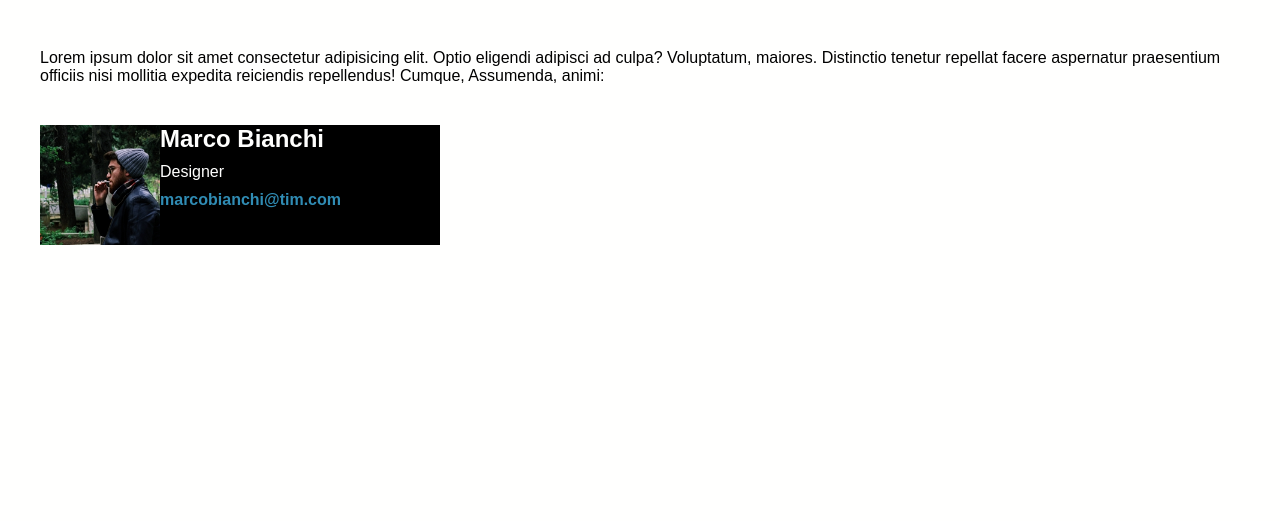
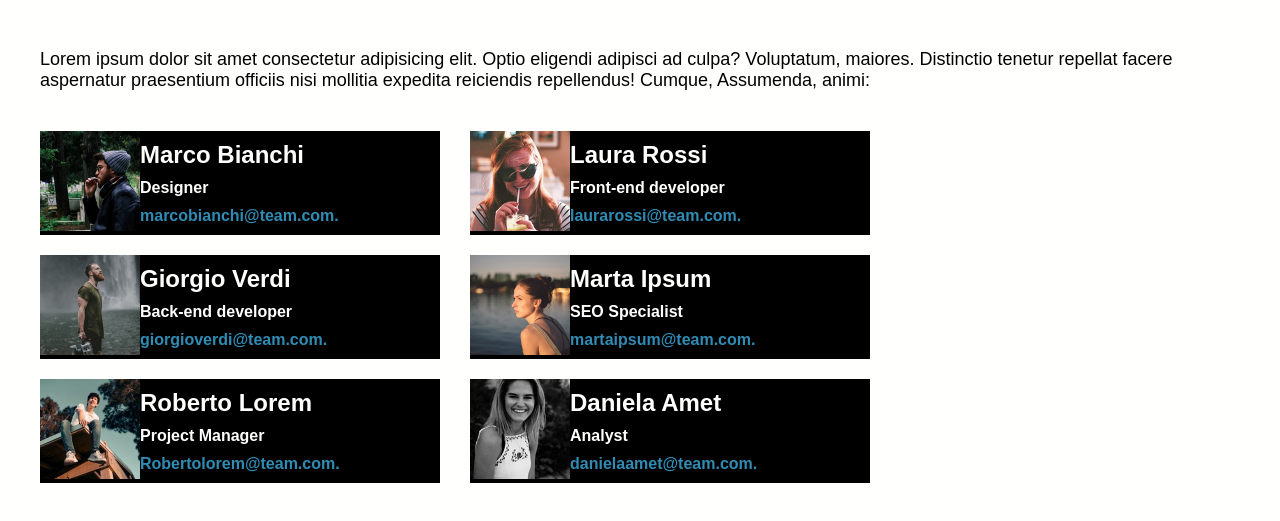
Before and after one commit to AugustoM94/html-css-float-cards, a plain HTML site: page index.html in a window 1280 px wide. Shown: the part 109-630 px from the top of the page. Drawn offline with Linux system fonts and the light colour scheme.

Commit message:
fix box distance

```diff
--- a/css/style.css
+++ b/css/style.css
@@ -14,7 +14,7 @@
 }
 .conteiner {
     max-width: 1200px;
-    margin: auto;
+    margin: 0 auto;
 }
 body {
     font-family: Arial, Helvetica, sans-serif;
@@ -35,26 +35,35 @@ h1 {
 
 .paragraph {
     padding-bottom: 20px;
+    font-size: 18px;
 }
 
 .big-box {
-    width: calc(100% / 3);
+    width: calc(100% / 3 );
     background-color: black;
     color: #FFFFFE;
     margin-top: 20px;
+    margin-right: 30px;
 }
 
 img {
     float: left;
-    width: 120px;
+    width: 100px;
 }
 
 h2 {
     margin-bottom: 10px;
     margin-top: 10px;
+    padding-left: 5px;
 }
-h4 {
-    margin-bottom: 10px;
-    margin-top: 10px;
+.email {
+   padding: 10px;
     color: rgb(48, 140, 180);
+
 }
+.pull-left{
+    float: left;
+}
+h5 {
+  padding-left:  5px;
+}
--- a/index.html
+++ b/index.html
@@ -7,33 +7,65 @@
     <title>Floating Cards</title>
 </head>
 <body>
-   <div class="conteiner"
+    <div class="conteiner"
     <header>
-
          <h1>Meet Our Team</h1>
-
     </header>
         <div class="paragraph">
             <p>Lorem ipsum dolor sit amet consectetur adipisicing elit. Optio eligendi adipisci ad culpa? Voluptatum, maiores. Distinctio tenetur repellat facere aspernatur praesentium <span>officiis nisi mollitia expedita reiciendis repellendus! Cumque, Assumenda, animi:</span>
             </p>
         </div>
-        <section>
-                <div class="big-box clearfix">
-                    <div class="box">
-                        <img src="img/male1.png" alt="Marco Bianchi">
+
+        <main class="clearfix">
+            <div class="big-box pull-left">
+                <div class="box pull-left">
+                     <img src="img/male1.png" alt="Marco Bianchi">
+                </div>
+                     <h2>Marco Bianchi</h2>
+                     <h4>Designer</h4>
+                     <h4 class="email">marcobianchi@team.com.</h4>
+            </div>
+            <div class="big-box  pull-left">
+                <div class="box pull-left">
+                  <img src="img/female1.png" alt="MarcoBianchi">
+                </div>
+                     <h2>Laura Rossi</h2>
+                     <h4>Front-end developer</h4>
+                     <h4 class="email">laurarossi@team.com.</h4>
+                </div>
+                <div class="big-box  pull-left">
+                <div class="box pull-left">
+                  <img src="img/male2.png" alt="MarcoBianchi">
+                </div>
+                     <h2>Giorgio Verdi</h2>
+                     <h4>Back-end developer</h4>
+                     <h4 class="email">giorgioverdi@team.com.</h4>
+                </div>
+                <div class="big-box  pull-left">
+                <div class="box pull-left">
+                  <img src="img/female2.png" alt="MarcoBianchi">
+                </div>
+                     <h2>Marta Ipsum</h2>
+                     <h4>SEO Specialist</h4>
+                     <h4 class="email">martaipsum@team.com.</h4>
+                </div>
+                <div class="big-box  pull-left">
+                    <div class="box pull-left">
+                      <img src="img/male3.png" alt="MarcoBianchi">
                     </div>
-                        <h2>Marco Bianchi</h2>
-                        <span>Designer</span>
-                        <h4>marcobianchi@tim.com</h4>
+                         <h2>Roberto Lorem</h2>
+                         <h4>Project Manager</h4>
+                         <h4 class="email">Robertolorem@team.com.</h4>
                     </div>
-
-
-
-
-        </section>
-    <main>
-
-    </main>
-</div>
+                    <div class="big-box  pull-left">
+                        <div class="box pull-left">
+                          <img src="img/female3.png" alt="MarcoBianchi">
+                        </div>
+                             <h2>Daniela Amet</h2>
+                             <h4>Analyst</h4>
+                             <h4 class="email">danielaamet@team.com.</h4>
+                        </div>
+                </main>
+         </div>
 </body>
 </html>
```
